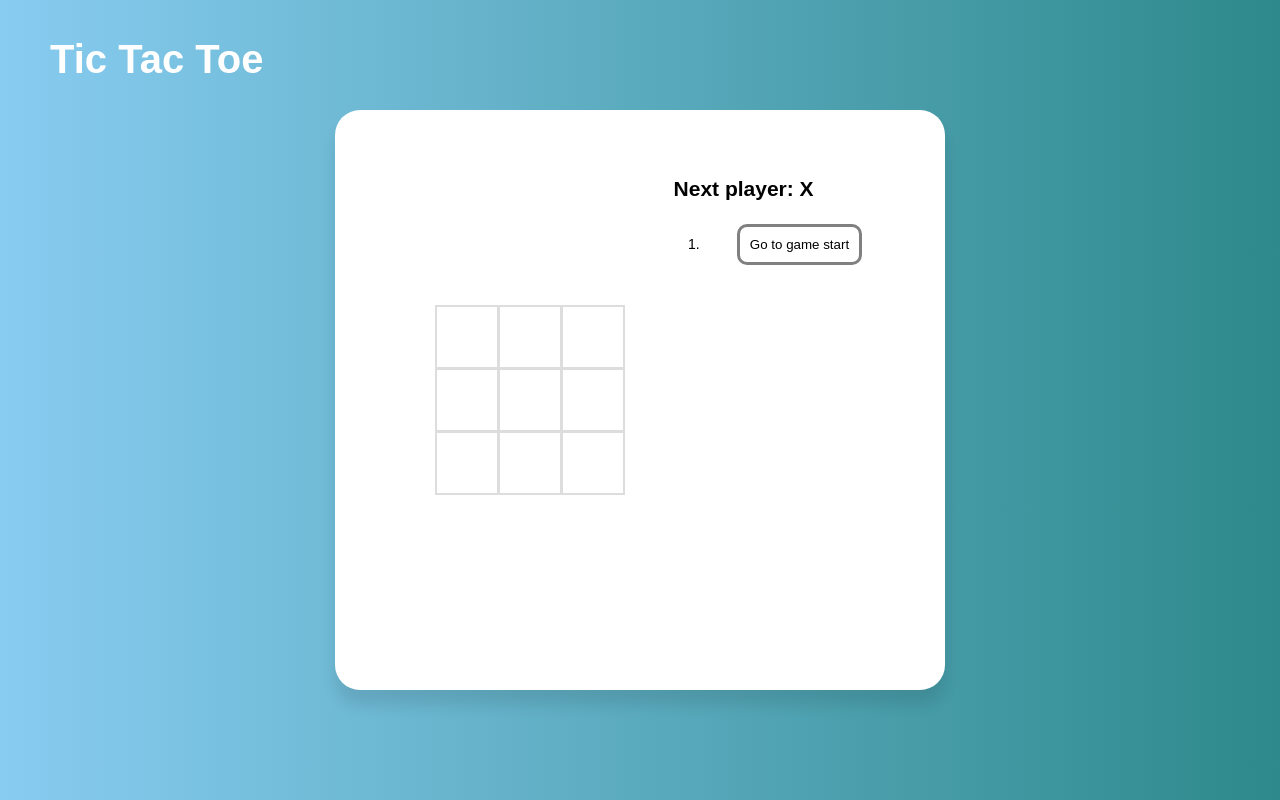
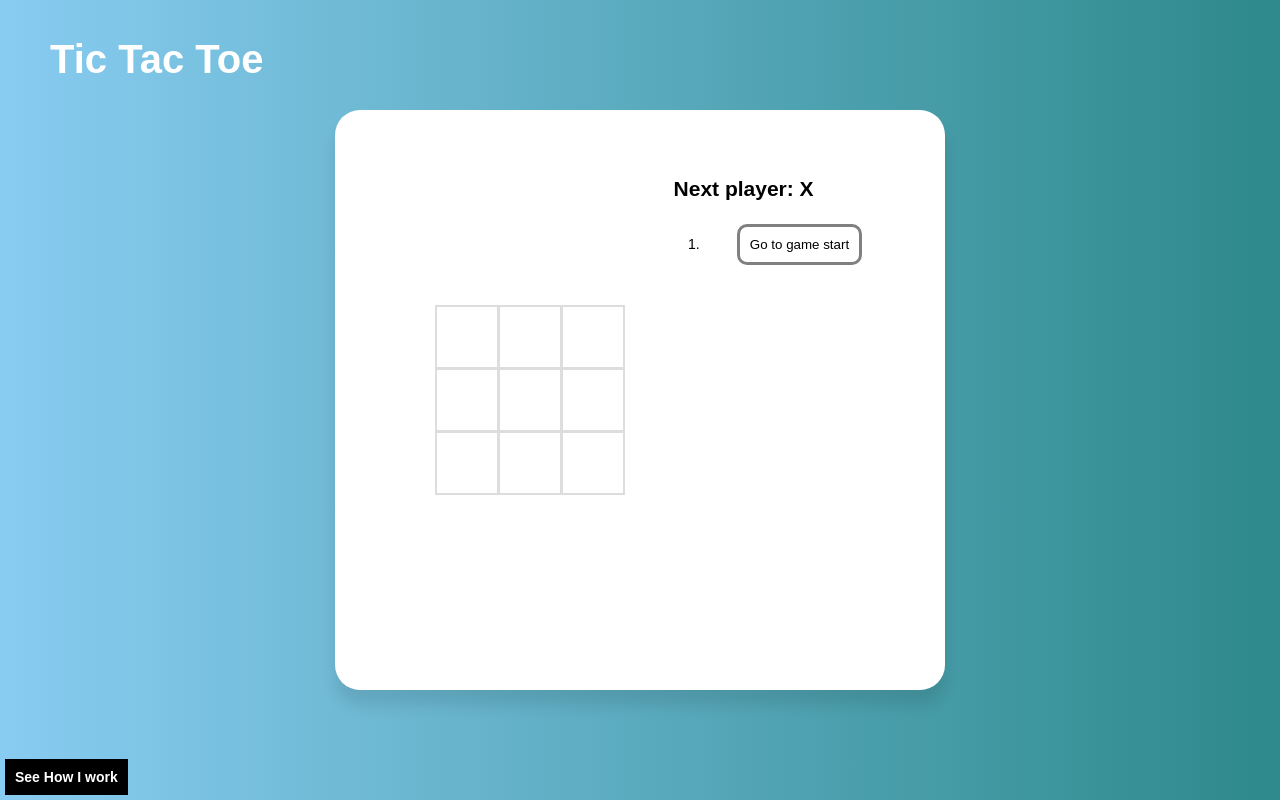
Before and after one commit to xxzbuckxx/tic-tac-toe-react-demo, a React (Vite) app: page / in a window 1280 px wide. Built offline with nearby package versions, Linux system fonts and the light colour scheme.

Commit message:
link to github page in index.html

```diff
--- a/index.html
+++ b/index.html
@@ -10,6 +10,7 @@
 
 <body>
   <div id="root"></div>
+  <div id="github"><a href="https://github.com/xxzbuckxx/tic-tac-toe-react-demo">See How I work</a></div>
   <script type="module" src="/src/main.tsx"></script>
 </body>
 
--- a/src/index.css
+++ b/src/index.css
@@ -15,6 +15,24 @@ code {
     monospace;
 }
 
+#github {
+	position: fixed;
+	padding: 10px;
+	bottom: 5px;
+	left: 5px;
+	background-color: black;
+}
+
+a {
+	color: white;
+	font-weight: bold;
+	text-decoration: none;
+}
+
+a:hover {
+	color: pink;
+}
+
 .main-container {
   display: flex;
   justify-content: center;
```
